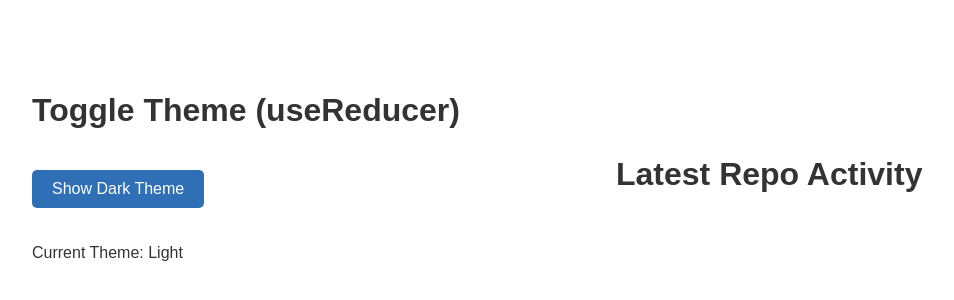
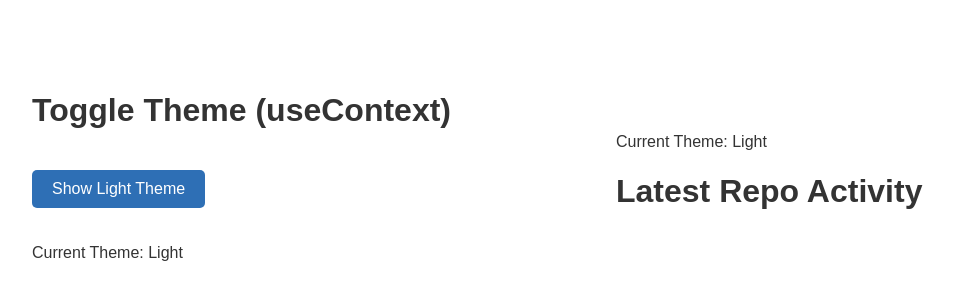
Before and after one commit to rbalogic/toggle-theme-reducer, a React (Vite) app: page / in a window 1280 px wide. Shown: the part 226-526 px from the top of the page, without its empty margins (36-990 px from the left). Built offline with nearby package versions, Linux system fonts and the light colour scheme; no server answers.

Commit message:
feat: creates context and abstract components

```diff
--- a/src/App.jsx
+++ b/src/App.jsx
@@ -1,40 +1,24 @@
 import { useState } from "react";
-import Repos from "./Repos";
+import { ThemeContext } from "./ThemeContext";
+import { Theme } from "./Theme";
 
-const THEMES = {
-  light: "Light",
-  dark: "Dark",
-};
-
-const App = () => {
-  const [theme, setTheme] = useState({
-    prevTheme: "dark",
-    currTheme: "light",
-  });
+export const App = () => {
+  const [theme, setTheme] = useState("Light");
 
   const toggleTheme = () => {
     setTheme((prevState) => {
-      if (prevState.currTheme === "dark") {
-        return { prevTheme: prevState.currTheme, currTheme: "light" };
+      if (prevState === "Dark") {
+        return "Light";
       } else {
-        return { prevTheme: prevState.currTheme, currTheme: "dark" };
+        return "Dark";
       }
     });
   };
 
   return (
-    <div className={`theme-wrapper ${theme.currTheme}`}>
-      <div className="container">
-        <h1>Toggle Theme (useReducer)</h1>
-        <button onClick={toggleTheme}>
-          Show {THEMES[theme.prevTheme]} Theme
-        </button>
-        <p>Current Theme: {THEMES[theme.currTheme]}</p>
-      </div>
-      <div className="container">
-        <Repos />
-      </div>
-    </div>
+    <ThemeContext.Provider value={theme}>
+      <Theme toggleTheme={toggleTheme} />
+    </ThemeContext.Provider>
   );
 };
 
--- a/src/Repos.jsx
+++ b/src/Repos.jsx
@@ -1,10 +1,12 @@
-import { useEffect, useState } from "react";
+import { useEffect, useState, useContext } from "react";
+import { ThemeContext } from "./ThemeContext";
 
 const REPO_EVENTS_URL =
   "https://api.github.com/repos/rbalogic/toggle-theme-reducer/events";
 
 const Repos = () => {
   const [latestEvent, setLatestEvent] = useState(null);
+  const theme = useContext(ThemeContext);
 
   useEffect(() => {
     const fetchLatestEvent = async () => {
@@ -17,6 +19,7 @@ const Repos = () => {
 
   return (
     <div>
+      <p>Current Theme: {theme}</p>
       <h1>Latest Repo Activity</h1>
       {latestEvent && (
         <div>
--- /dev/null
+++ b/src/Theme.jsx
@@ -0,0 +1,19 @@
+import { useContext } from "react";
+import Repos from "./Repos";
+import { ThemeContext } from "./ThemeContext";
+
+export const Theme = ({ toggleTheme }) => {
+  const theme = useContext(ThemeContext);
+  return (
+    <div className={`theme-wrapper ${theme.toLowerCase()}`}>
+      <div className="container">
+        <h1>Toggle Theme (useContext)</h1>
+        <button onClick={toggleTheme}>Show {theme} Theme</button>
+        <p>Current Theme: {theme}</p>
+      </div>
+      <div className="container">
+        <Repos />
+      </div>
+    </div>
+  );
+};
--- /dev/null
+++ b/src/ThemeContext.js
@@ -0,0 +1,2 @@
+import { createContext } from "react";
+export const ThemeContext = createContext(null);
```
